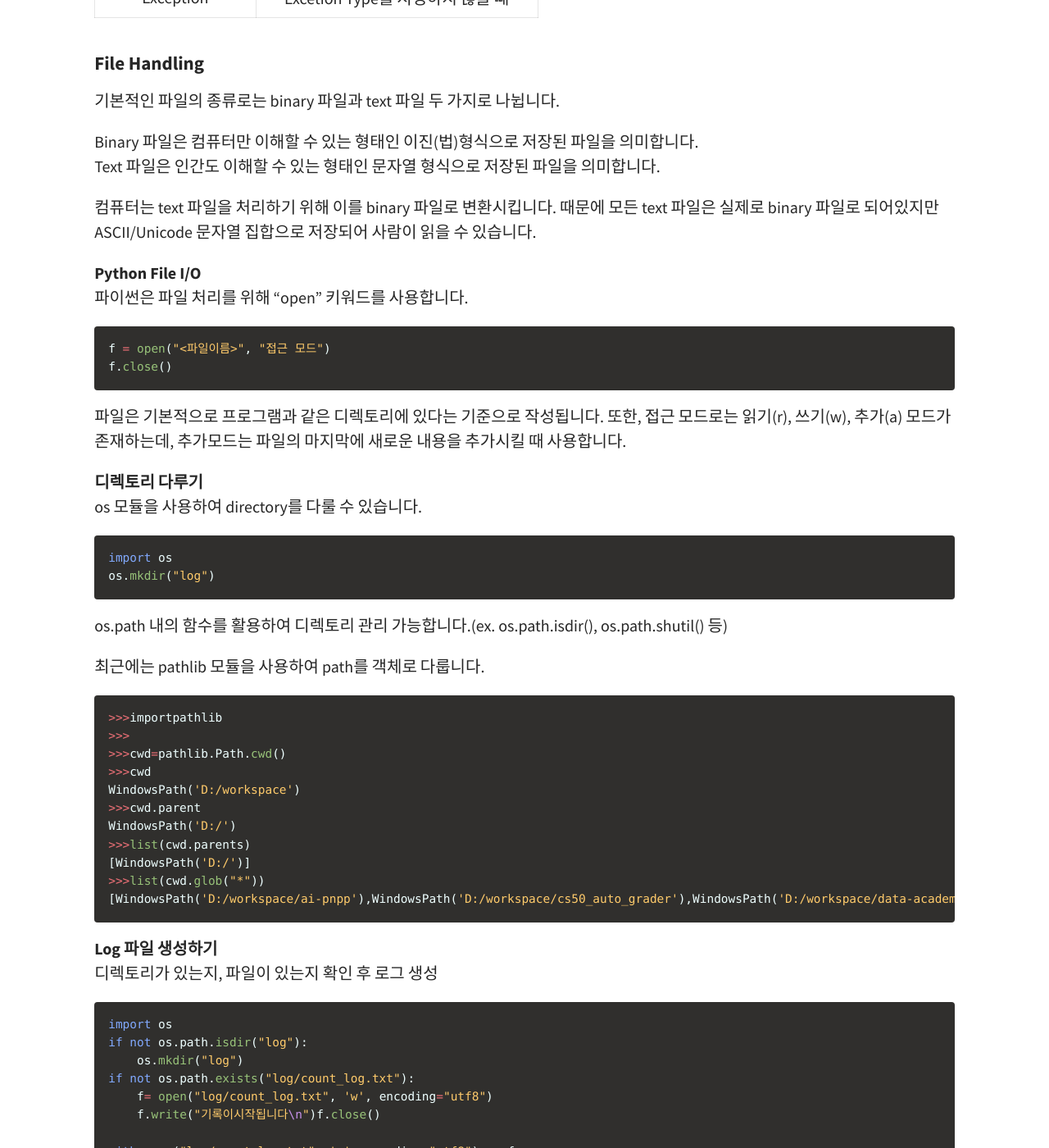
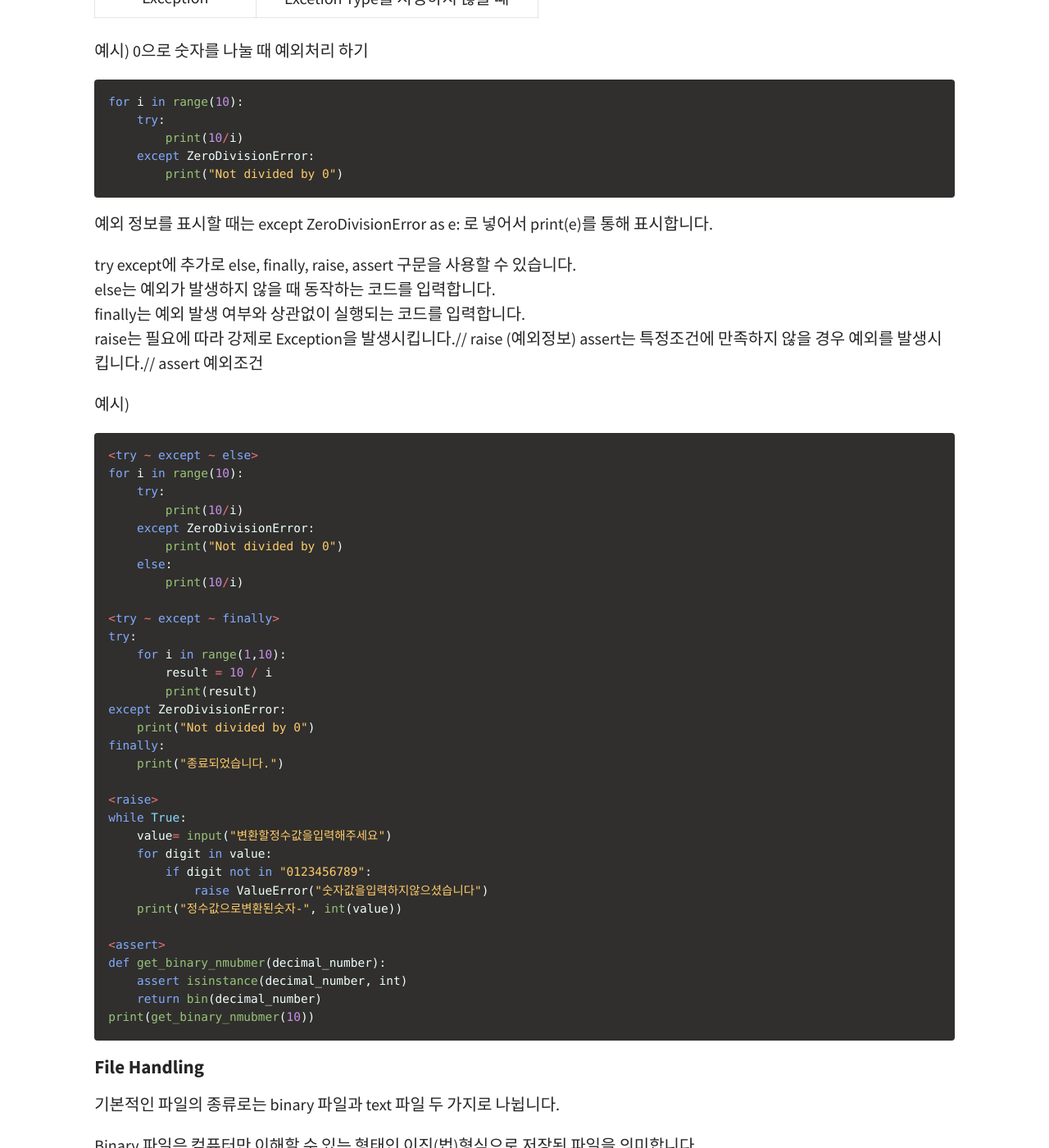
Before and after one commit to JJayy/JJayy.github.io, a Jekyll site: the page built from _posts/2020-01-22-day-5.md, in a window 1280 px wide and 1400 px high, scrolled down 1935 px. Shown: the whole window at 82% size. Built offline with Jekyll 4.4.1, drawn with Linux system fonts in a browser that asks for light colours; some of the changed text lies outside the part shown.

Commit message:
Update 2020-01-22-day-5.md

```diff
--- a/_posts/2020-01-22-day-5.md
+++ b/_posts/2020-01-22-day-5.md
@@ -60,9 +60,58 @@ except <Exception Type>:
   | FileNotFoundError |    존재하지 않는 파일을 호출할 때    |
   |     Exception     |   Excetion Type를 지정하지 않을 때   |
 
+예시) 0으로 숫자를 나눌 때 예외처리 하기
+~~~python
+for i in range(10):
+    try:
+        print(10/i)
+    except ZeroDivisionError:
+        print("Not divided by 0")
+~~~
 
+예외 정보를 표시할 때는 except ZeroDivisionError as e: 로 넣어서 print(e)를 통해 표시합니다.
 
+try except에 추가로 else, finally, raise, assert 구문을 사용할 수 있습니다.
+else는 예외가 발생하지 않을 때 동작하는 코드를 입력합니다.
+finally는 예외 발생 여부와 상관없이 실행되는 코드를 입력합니다.
+raise는 필요에 따라 강제로 Exception을 발생시킵니다.// raise <Exception Type>(예외정보)
+assert는 특정조건에 만족하지 않을 경우 예외를 발생시킵니다.// assert 예외조건
 
+예시)
+~~~python
+<try ~ except ~ else>
+for i in range(10):
+    try:
+        print(10/i)
+    except ZeroDivisionError:
+        print("Not divided by 0")
+    else:
+        print(10/i)
+
+<try ~ except ~ finally>
+try:
+    for i in range(1,10):
+        result = 10 / i
+        print(result)
+except ZeroDivisionError:
+    print("Not divided by 0")
+finally:
+    print("종료되었습니다.")
+
+<raise>
+while True:
+    value= input("변환할정수값을입력해주세요")
+    for digit in value:
+        if digit not in "0123456789":
+            raise ValueError("숫자값을입력하지않으셨습니다")
+    print("정수값으로변환된숫자-", int(value))
+
+<assert>
+def get_binary_nmubmer(decimal_number):
+    assert isinstance(decimal_number, int)
+    return bin(decimal_number)
+print(get_binary_nmubmer(10))
+~~~
 
 #### File Handling
 기본적인 파일의 종류로는 binary 파일과 text 파일 두 가지로 나뉩니다.
@@ -80,11 +129,44 @@ f.close()
 ~~~
 파일은 기본적으로 프로그램과 같은 디렉토리에 있다는 기준으로 작성됩니다. 또한, 접근 모드로는 읽기(r), 쓰기(w), 추가(a) 모드가 존재하는데, 추가모드는 파일의 마지막에 새로운 내용을 추가시킬 때 사용합니다.
 
+먼저 File Read 입니다.
+~~~python
+f= open("i_have_a_dream.txt","r")
+contents= f.read()
+print(contents)
+f.close()
+
+with open("i_have_a_dream.txt", "r") as my_file:
+    contents= my_file.read()
+    print(type(contents), contents)
+~~~
+
+with 구문으로도 표현할 수 있습니다.
+
+wirte과 append 모두 데이터를 입력하는 것으로 encoding 방식을 정해주어야 합니다. 대게 utf8을 사용합니다.
+~~~python
+f= open("count_log.txt", 'w', encoding="utf8")
+for i in range(1, 11):
+    data= "%d번째줄입니다.\n" %
+    if.write(data)
+f.close()
+
+with open("count_log.txt", 'a', encoding="utf8") as f:
+for i in range(1, 11):
+    data= "%d번째줄입니다.\n" % i
+    f.write(data)
+~~~
+
 **디렉토리 다루기**
 os 모듈을 사용하여 directory를 다룰 수 있습니다.
 ~~~python
+<디렉토리 생성>
 import os
 os.mkdir("log")
+
+<디렉토리가 있는지 확인>
+if not os.path.isdir("log"):
+    os.mkdir("log")
 ~~~
 os.path 내의 함수를 활용하여 디렉토리 관리 가능합니다.(ex. os.path.isdir(), os.path.shutil()  등)
 
```
